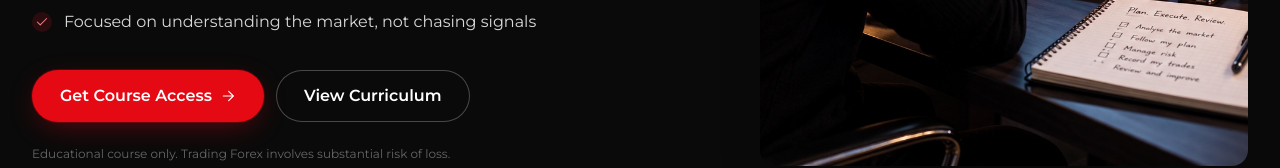
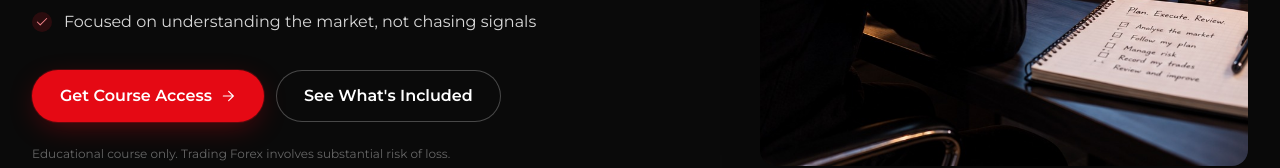
Before and after one commit to joshuashama19-tech/fx-uni, a Next.js app: page /course in a window 1280 px wide. Shown: the part 677-845 px from the top of the page. Built offline with nearby package versions, Linux system fonts and the light colour scheme; no server answers; the database is empty.

Commit message:
Fix invisible hero CTA buttons

```diff
--- a/components/Hero.tsx
+++ b/components/Hero.tsx
@@ -41,14 +41,26 @@ export function Hero() {
             </ul>
           </Reveal>
 
-          <Reveal delay={260} className="mt-9 flex flex-col gap-3 sm:flex-row sm:items-center">
+          {/* QA fix: these CTAs were previously wrapped in <Reveal>, which
+              renders at opacity:0 until client-side JS (IntersectionObserver)
+              confirms visibility — see components/ui/Reveal.tsx and the
+              hydration-fragility note in app/layout.tsx. Under any hiccup in
+              that JS (slow hydration, the CSP-nonce issue this app has hit
+              in production before, etc.) the buttons stay permanently
+              invisible while their pill background/ring can still appear to
+              paint, matching the reported bug exactly. Primary conversion
+              CTAs should never depend on animation timing to be visible, so
+              this row is now rendered plainly (no opacity/animation gate) —
+              layout, sizing, spacing, and the buttons' own hover animation
+              are all unchanged. */}
+          <div className="mt-9 flex flex-col gap-3 sm:flex-row sm:items-center">
             <Button href={hero.ctaPrimary.href} size="lg" icon={<IconArrowRight className="h-4 w-4 transition group-hover:translate-x-0.5" />}>
               {hero.ctaPrimary.label}
             </Button>
             <Button href={hero.ctaSecondary.href} variant="ghost" size="lg">
               {hero.ctaSecondary.label}
             </Button>
-          </Reveal>
+          </div>
 
           <Reveal delay={300} className="mt-6 text-xs text-ink-500">
             {hero.disclaimerNote}
--- a/lib/course-data.ts
+++ b/lib/course-data.ts
@@ -68,7 +68,7 @@ export const hero = {
     "Focused on understanding the market, not chasing signals",
   ],
   ctaPrimary: { label: "Get Course Access", href: "#pricing" },
-  ctaSecondary: { label: "View Curriculum", href: "#curriculum" },
+  ctaSecondary: { label: "See What's Included", href: "#curriculum" },
   disclaimerNote:
     "Educational course only. Trading Forex involves substantial risk of loss.",
 };
```
